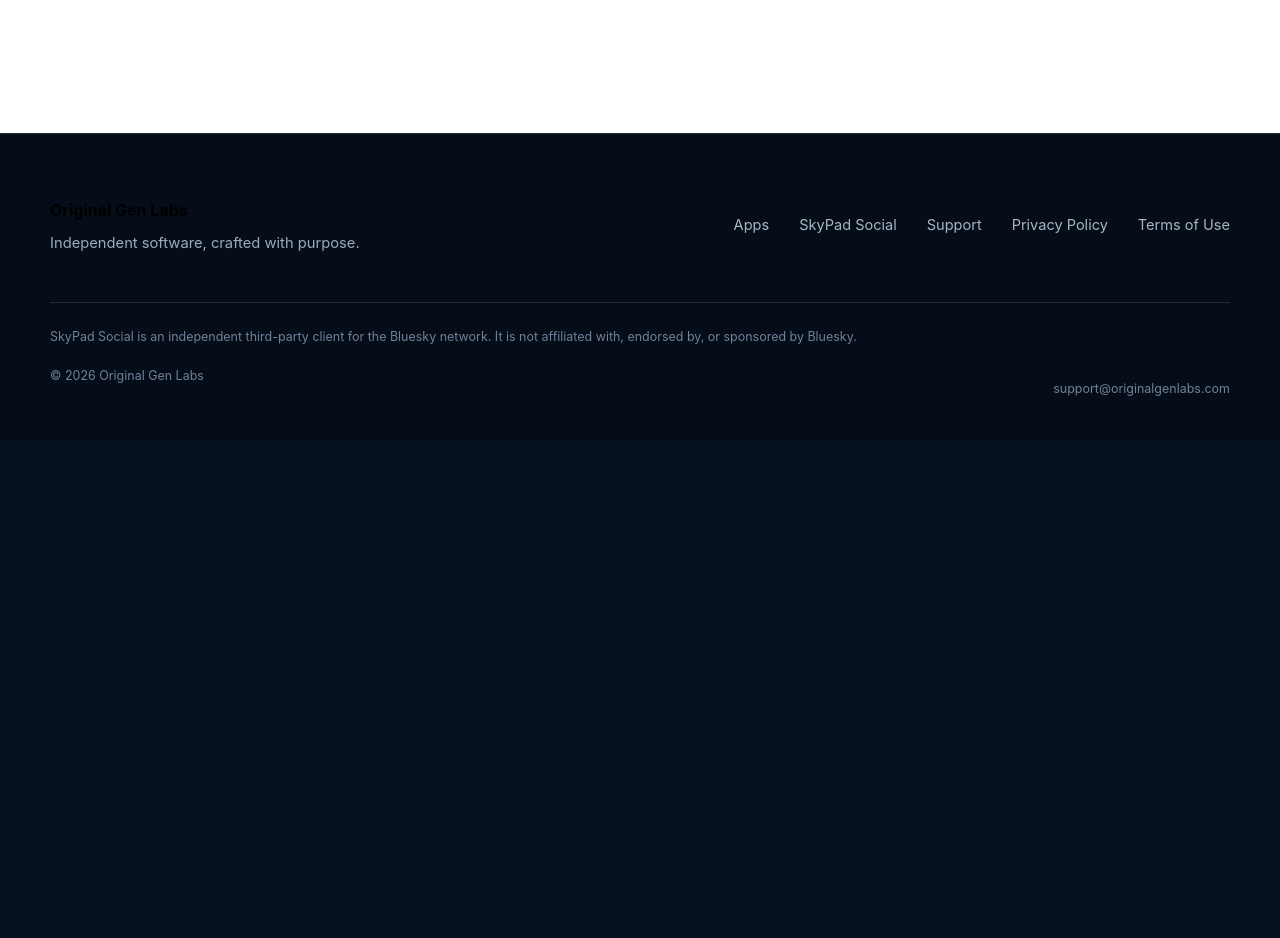
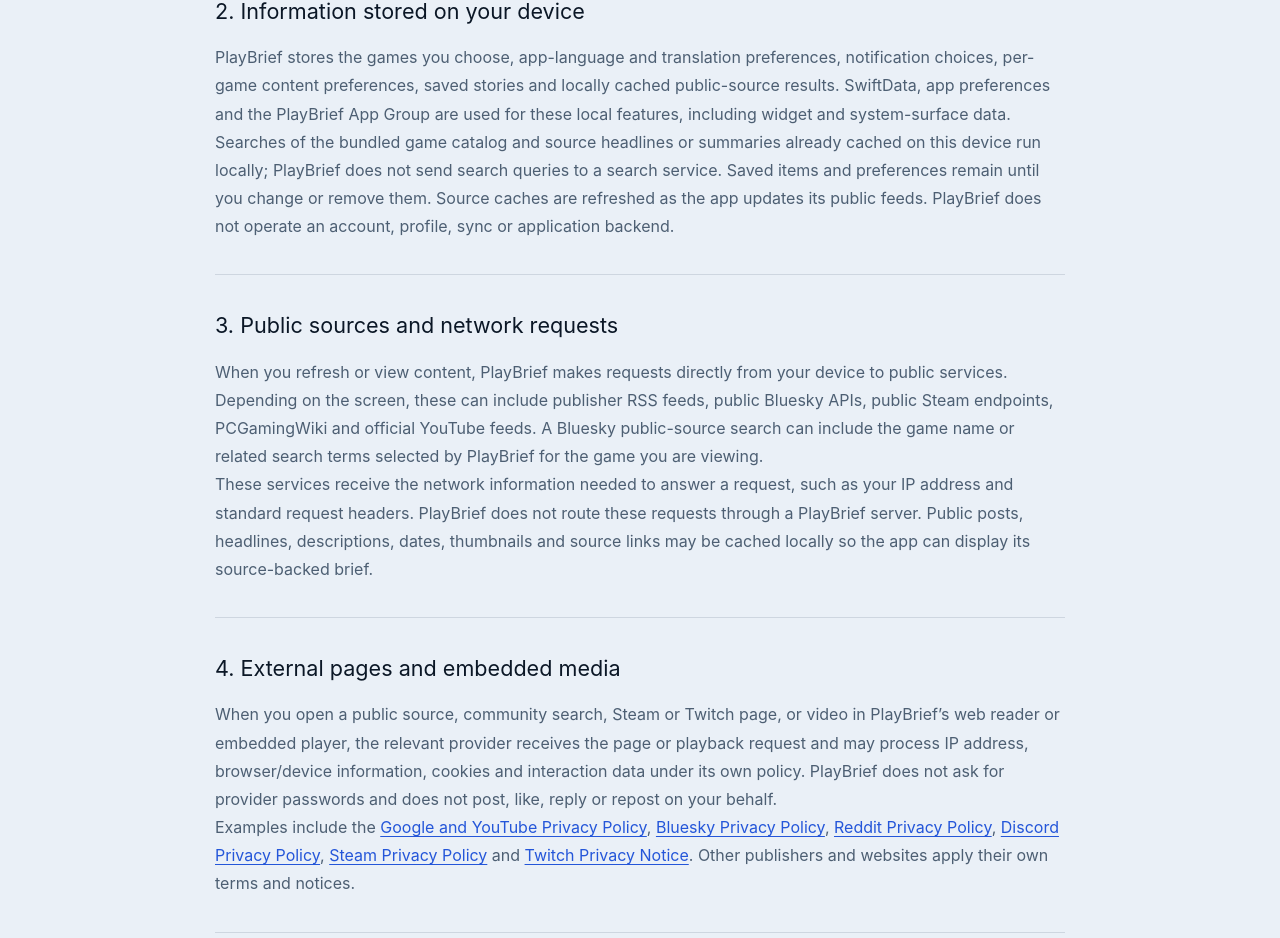
Before and after one commit to originalgenlabs/originalgenlabs-site, a Next.js app: page /apps/gamepulse/privacy in a window 1280 px wide. Before the commit this address had no page. Shown: the part 736-1674 px from the top of the page. Before the commit the page ends 1177 px from the top, so only its background shows below. Built offline with nearby package versions, Linux system fonts and the light colour scheme.

Commit message:
Add PlayBrief privacy policy

```diff
--- /dev/null
+++ b/app/apps/gamepulse/privacy/page.tsx
@@ -0,0 +1,69 @@
+import type { Metadata } from "next";
+import { LegalPage } from "@/components/legal-page";
+import { site } from "@/lib/site";
+
+const title = "PlayBrief Privacy Policy — Original Gen Labs";
+const translationPrivacyURL = "https://www.apple.com/legal/privacy/data/en/translation/";
+const applePrivacyURL = "https://www.apple.com/legal/privacy/";
+const blueskyPrivacyURL = "https://bsky.social/about/support/privacy-policy";
+const youtubePrivacyURL = "https://policies.google.com/privacy";
+const redditPrivacyURL = "https://www.reddit.com/policies/privacy-policy";
+const discordPrivacyURL = "https://discord.com/privacy";
+const steamPrivacyURL = "https://store.steampowered.com/privacy_agreement/";
+const twitchPrivacyURL = "https://legal.twitch.com/en/legal/privacy-notice/";
+
+export const metadata: Metadata = {
+  title: { absolute: title },
+  description: "How PlayBrief handles local preferences, public gaming sources, translation and on-device summaries.",
+  alternates: { canonical: "/apps/gamepulse/privacy" },
+  openGraph: { title, description: "Privacy information for PlayBrief on iPhone.", url: "/apps/gamepulse/privacy" },
+};
+
+export default function PrivacyPage() {
+  return (
+    <LegalPage
+      eyebrow="PlayBrief"
+      title="Privacy Policy"
+      intro="This policy describes the information PlayBrief processes on your device and the requests it makes to public sources and Apple system services. PlayBrief is a read-only game briefing app; it does not create a PlayBrief account."
+      effectiveDate="October 4, 2026"
+      sections={[
+        {
+          title: "1. Who operates PlayBrief",
+          content: <p>PlayBrief is operated by Original Gen Labs. “PlayBrief,” “we,” “us” and “our” in this policy refer to PlayBrief and Original Gen Labs.</p>,
+        },
+        {
+          title: "2. Information stored on your device",
+          content: <><p>PlayBrief stores the games you choose, app-language and translation preferences, notification choices, per-game content preferences, saved stories and locally cached public-source results. SwiftData, app preferences and the PlayBrief App Group are used for these local features, including widget and system-surface data.</p><p>Searches of the bundled game catalog and source headlines or summaries already cached on this device run locally; PlayBrief does not send search queries to a search service. Saved items and preferences remain until you change or remove them. Source caches are refreshed as the app updates its public feeds. PlayBrief does not operate an account, profile, sync or application backend.</p></>,
+        },
+        {
+          title: "3. Public sources and network requests",
+          content: <><p>When you refresh or view content, PlayBrief makes requests directly from your device to public services. Depending on the screen, these can include publisher RSS feeds, public Bluesky APIs, public Steam endpoints, PCGamingWiki and official YouTube feeds. A Bluesky public-source search can include the game name or related search terms selected by PlayBrief for the game you are viewing.</p><p>These services receive the network information needed to answer a request, such as your IP address and standard request headers. PlayBrief does not route these requests through a PlayBrief server. Public posts, headlines, descriptions, dates, thumbnails and source links may be cached locally so the app can display its source-backed brief.</p></>,
+        },
+        {
+          title: "4. External pages and embedded media",
+          content: <><p>When you open a public source, community search, Steam or Twitch page, or video in PlayBrief’s web reader or embedded player, the relevant provider receives the page or playback request and may process IP address, browser/device information, cookies and interaction data under its own policy. PlayBrief does not ask for provider passwords and does not post, like, reply or repost on your behalf.</p><p>Examples include the <a href={youtubePrivacyURL} target="_blank" rel="noopener noreferrer">Google and YouTube Privacy Policy</a>, <a href={blueskyPrivacyURL} target="_blank" rel="noopener noreferrer">Bluesky Privacy Policy</a>, <a href={redditPrivacyURL} target="_blank" rel="noopener noreferrer">Reddit Privacy Policy</a>, <a href={discordPrivacyURL} target="_blank" rel="noopener noreferrer">Discord Privacy Policy</a>, <a href={steamPrivacyURL} target="_blank" rel="noopener noreferrer">Steam Privacy Policy</a> and <a href={twitchPrivacyURL} target="_blank" rel="noopener noreferrer">Twitch Privacy Notice</a>. Other publishers and websites apply their own terms and notices.</p></>,
+        },
+        {
+          title: "5. Translation and on-device summaries",
+          content: <><p>When you choose to translate text, PlayBrief uses Apple’s system Translation framework. Apple says text you choose to translate may be sent to Apple; when both language resources are downloaded, translation is processed on your device. PlayBrief does not send translation text to a PlayBrief server or a paid translation API. See Apple’s <a href={translationPrivacyURL} target="_blank" rel="noopener noreferrer">Translation &amp; Privacy notice</a> and <a href={applePrivacyURL} target="_blank" rel="noopener noreferrer">Privacy Policy</a>.</p><p>When available on the device, PlayBrief uses Apple’s on-device Foundation Models system model to prepare source-backed explanations or summaries of public discussion. The model receives the source excerpts needed for that task on the device. PlayBrief does not use a cloud AI provider or send those prompts to a PlayBrief server. This feature may be unavailable on unsupported devices, languages or system configurations.</p></>,
+        },
+        {
+          title: "6. Notifications",
+          content: <p>Daily brief notifications are optional. PlayBrief asks iOS for notification permission only after you choose a notification option. Notifications are scheduled through iOS on your device; PlayBrief does not operate a remote push-notification service.</p>,
+        },
+        {
+          title: "7. Analytics, advertising and tracking",
+          content: <><p>PlayBrief v1 contains no TelemetryDeck SDK and sends no analytics events to TelemetryDeck or another analytics provider. The analytics opt-in has been removed. On first launch of this version, PlayBrief removes legacy local analytics preference and queued-summary values from an earlier build.</p><p>PlayBrief contains no advertising SDK, does not request the advertising identifier and does not configure cross-app tracking or a third-party crash-reporting service. Apple and the public source providers may process information as described in their own policies when you use their system services or open their content.</p></>,
+        },
+        {
+          title: "8. Data sharing, retention and deletion",
+          content: <><p>Original Gen Labs does not receive the public-source requests through a PlayBrief backend and does not sell local preferences or saved stories. A source provider receives the requests sent to it directly from your device. Apple may process text you submit to the system Translation framework as described above.</p><p>You can remove saved stories in PlayBrief and change game, language, content and notification preferences in the app. Removing PlayBrief ordinarily removes its local app data, subject to iOS backup and restore settings. Each third-party provider controls its own request logs, cookies, retention and deletion practices.</p></>,
+        },
+        {
+          title: "9. Children, changes and contact",
+          content: <><p>PlayBrief does not ask for a birth date and is not designed to collect personal information from children. We may update this policy when the app or its data practices change; the effective date above will be revised when that happens.</p><p>For privacy questions, contact <a href={`mailto:${site.privacyEmail}`}>{site.privacyEmail}</a>. Do not send passwords or authentication codes.</p></>,
+        },
+      ]}
+    />
+  );
+}
```
